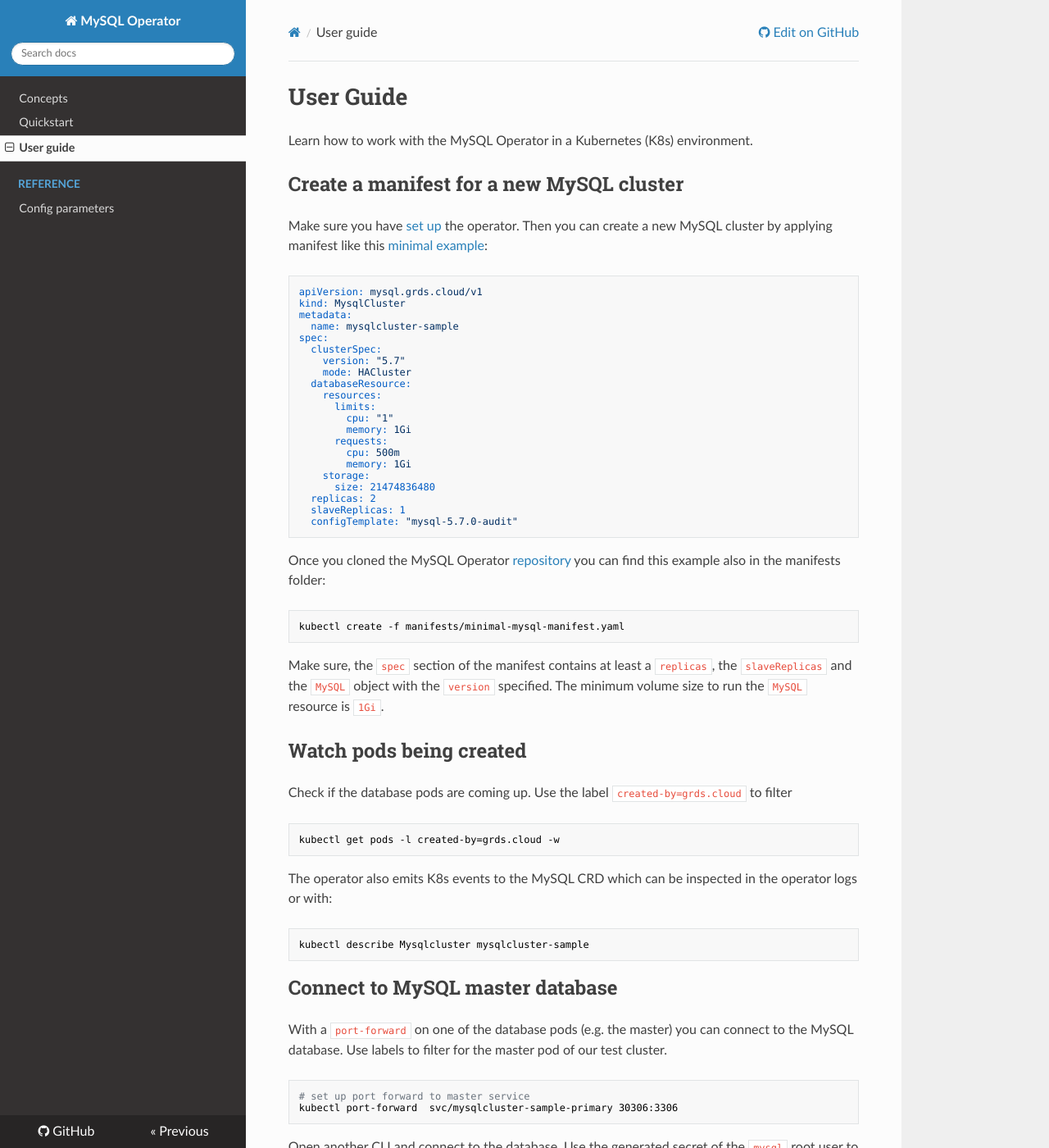
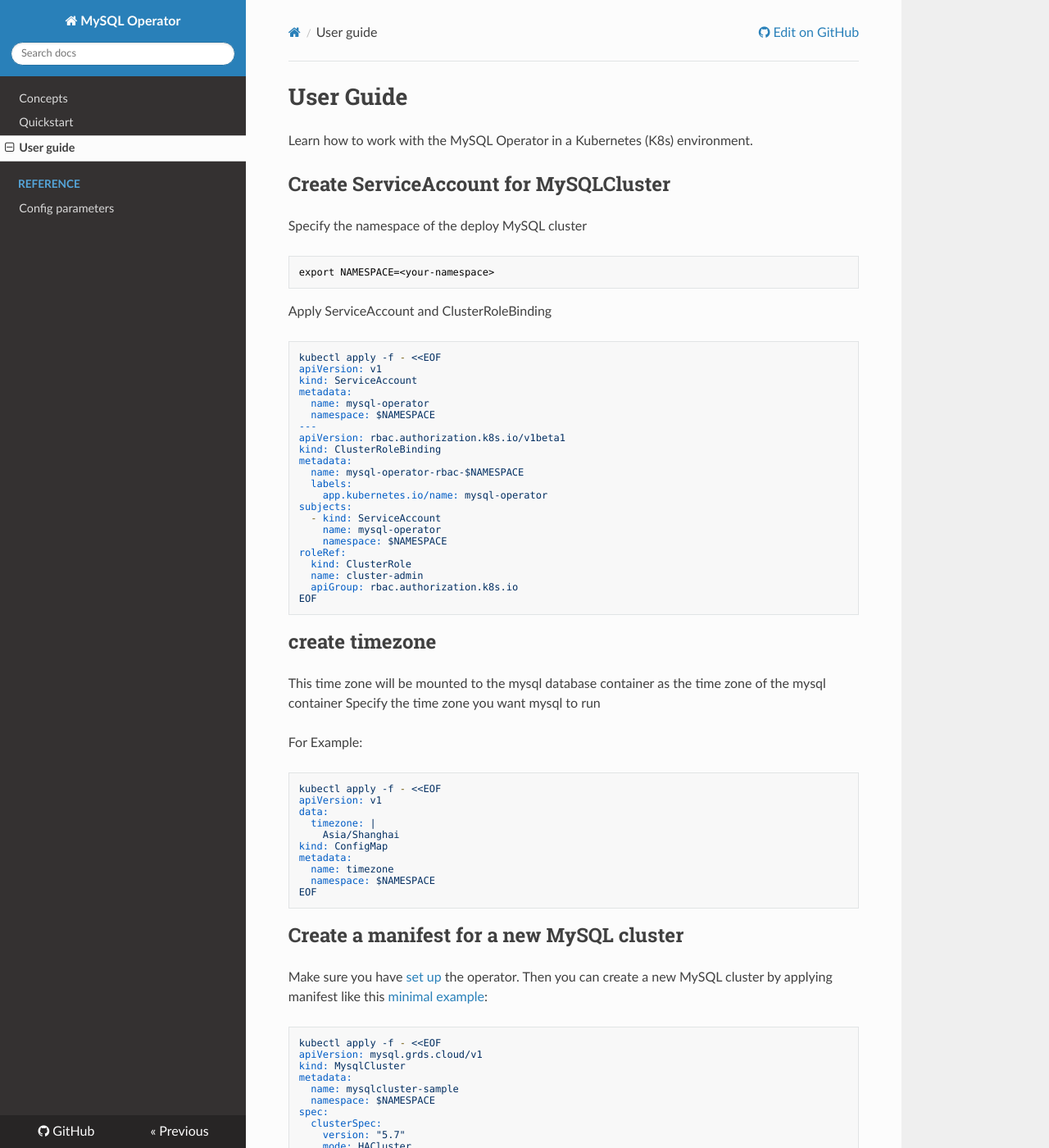
Before and after one commit to squids-io/mysql-operator-docs, an MkDocs documentation site: the page built from docs/user.md, in a window 1280 px wide and 1400 px high. Shown: the whole window at 82% size. Built offline with MkDocs 1.6.1, drawn with Linux system fonts in a browser that asks for light colours; nearby versions of some CDN libraries.

Commit message:
add deploy doc

````diff
--- a/docs/user.md
+++ b/docs/user.md
@@ -1,5 +1,60 @@
 <h1>User Guide</h1>
 Learn how to work with the MySQL Operator in a Kubernetes (K8s) environment.
+
+## Create ServiceAccount for MySQLCluster
+
+Specify the namespace of the deploy MySQL cluster
+
+```shell
+export NAMESPACE=<your-namespace>
+```
+
+Apply ServiceAccount and ClusterRoleBinding
+
+```yaml
+kubectl apply -f - <<EOF
+apiVersion: v1
+kind: ServiceAccount
+metadata:
+  name: mysql-operator
+  namespace: $NAMESPACE
+---
+apiVersion: rbac.authorization.k8s.io/v1beta1
+kind: ClusterRoleBinding
+metadata:
+  name: mysql-operator-rbac-$NAMESPACE
+  labels:
+    app.kubernetes.io/name: mysql-operator
+subjects:
+  - kind: ServiceAccount
+    name: mysql-operator
+    namespace: $NAMESPACE
+roleRef:
+  kind: ClusterRole
+  name: cluster-admin
+  apiGroup: rbac.authorization.k8s.io
+EOF
+```
+
+## create timezone
+
+This time zone will be mounted to the mysql database container as the time zone of the mysql container
+Specify the time zone you want mysql to run
+
+For Example:
+
+```yaml
+kubectl apply -f - <<EOF
+apiVersion: v1
+data:
+  timezone: |
+    Asia/Shanghai
+kind: ConfigMap
+metadata:
+  name: timezone
+  namespace: $NAMESPACE
+EOF
+```
 
 ## Create a manifest for a new MySQL cluster
 
@@ -7,10 +62,12 @@ Make sure you have [set up](quickstart.md) the operator. Then you can create a
 new MySQL cluster by applying manifest like this [minimal example](../manifests/minimal-mysql-manifest.yaml):
 
 ```yaml
+kubectl apply -f - <<EOF
 apiVersion: mysql.grds.cloud/v1
 kind: MysqlCluster
 metadata:
   name: mysqlcluster-sample
+  namespace: $NAMESPACE
 spec:
   clusterSpec:
     version: "5.7"
@@ -28,6 +85,7 @@ spec:
   replicas: 2
   slaveReplicas: 1
   configTemplate: "mysql-5.7.0-audit"
+EOF
 ```
 
 Once you cloned the MySQL Operator [repository](https://github.com/GrdsCloud/mysql-operator-docs.git)
````
Also changed, not shown: docs/quickstart.md (+83 -0 lines), docs/images/helm.svg (added), docs/images/helm2.svg (added), docs/images/mysql-cluster-crd.png (added), docs/images/mysql-operator-pod.png (added), 4 other files.
